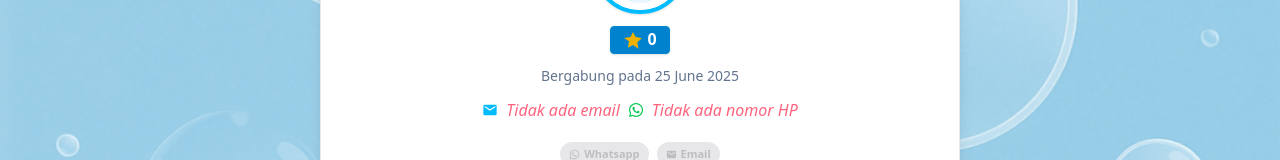
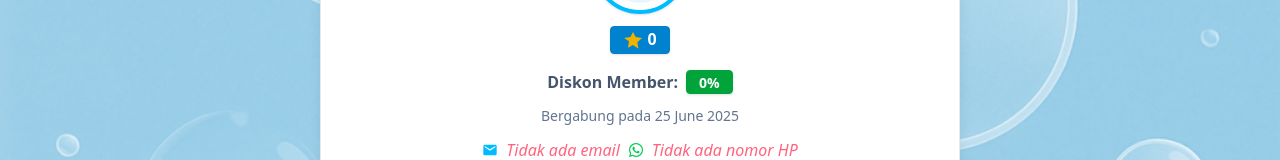
Before and after one commit to wirawanmahardika/laundry-frontend, a React (Vite) app: page /member/detail/1 in a window 1280 px wide. Shown: the part 219-379 px from the top of the page. Built offline with nearby package versions, Linux system fonts and the light colour scheme; no server answers; sample sign-in values are in the browser's storage.

Commit message:
update: tampilan diskon pada detail member

```diff
--- a/src/pages/member/DetailMember.tsx
+++ b/src/pages/member/DetailMember.tsx
@@ -33,7 +33,8 @@ export default function DetailMember() {
         const body = {
             nama: editData?.nama,
             email: editData?.email || null,
-            whatsapp: editData?.whatsapp || null
+            whatsapp: editData?.whatsapp || null,
+            diskon: editData?.diskon || null
         }
 
         try {
@@ -102,6 +103,26 @@ export default function DetailMember() {
                         </span>
                     </span>
                 )}
+
+                <div className="flex items-center gap-x-2 mt-1">
+                    <span className="text-slate-600 font-semibold">Diskon Member:</span>
+                    {editMode ? (
+                        <input
+                            type="number"
+                            min={0}
+                            max={100}
+                            className="input input-bordered input-sm w-20 text-center"
+                            value={editData?.diskon ?? 0}
+                            onChange={e => setEditData({ ...editData, diskon: Number(e.target.value) } as memberType)}
+                            placeholder="0"
+                        />
+                    ) : (
+                        <span className="badge badge-success badge-md font-bold px-3 py-1 shadow">
+                            {member?.diskon ?? 0}%
+                        </span>
+                    )}
+                </div>
+
                 <span className="text-slate-500 text-sm">
                     Bergabung pada {dayjs(member?.created_at).format("D MMMM YYYY")}
                 </span>
```
